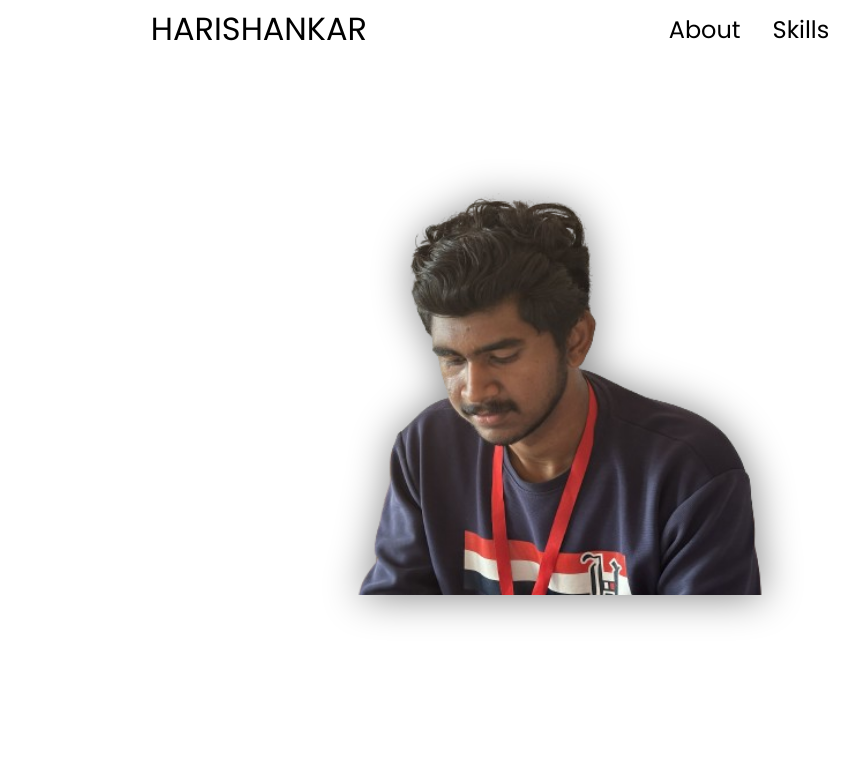
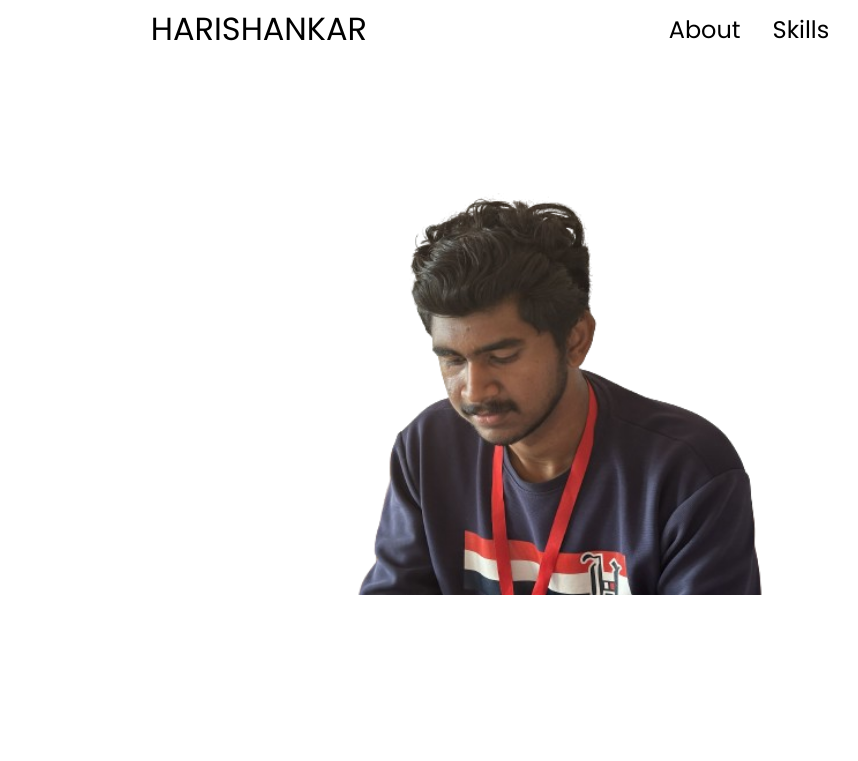
Before and after one commit to Harishankarc/HarishankarPortifolio, a plain HTML site: page index.html in a window 1280 px wide. Shown: the part 39-800 px from the top of the page, 0-858 px from the left. Drawn offline with nearby package versions, Linux system fonts and the light colour scheme.

Commit message:
changed the shadow in profile

```diff
--- a/style.css
+++ b/style.css
@@ -137,9 +137,7 @@ section{
     gap: 5rem;
     height: 80vh;
 }
-.profilePic{
-    filter: drop-shadow(1px 1px 20px grey);
-}
+
 .section__pic-continer{
     gap: 5rem;
     display: flex;
```
